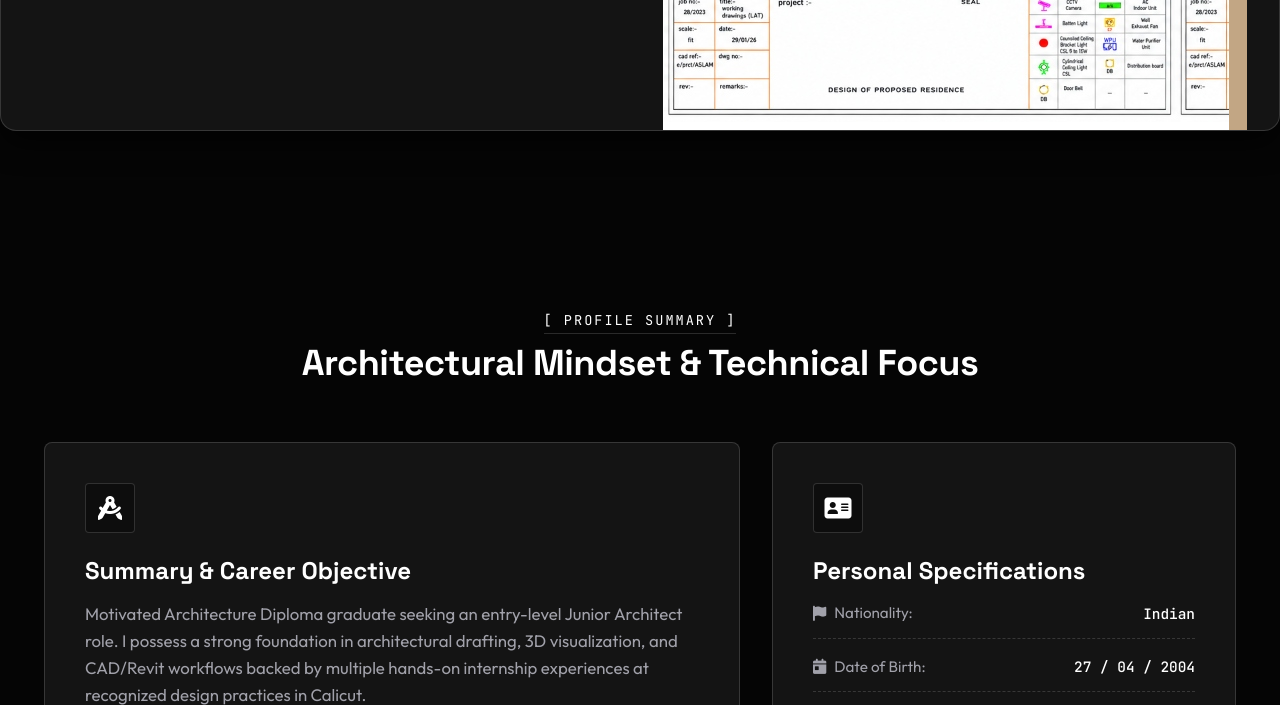
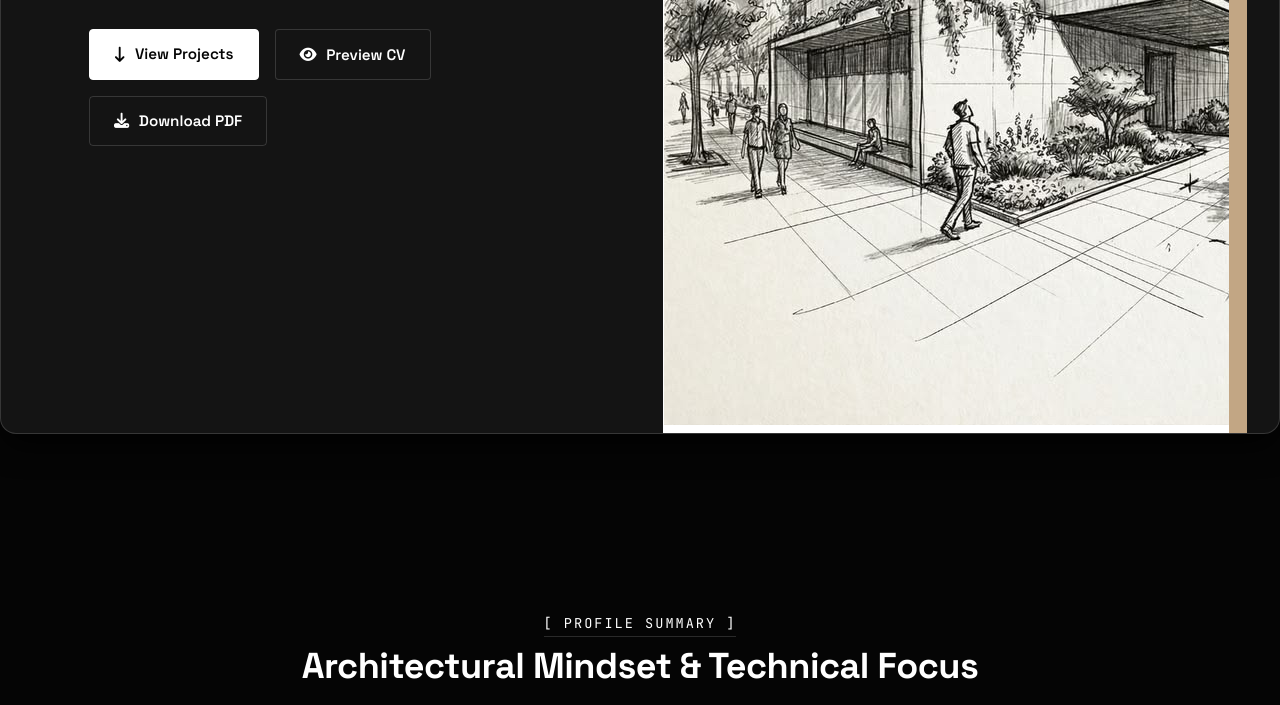
Before and after one commit to Aruunprakash/portfolio-athul, a plain HTML site: page index.html in a window 1280 px wide. Shown: the part 689-1394 px from the top of the page. Drawn offline with Linux system fonts and the light colour scheme.

Commit message:
first page image update
LiveReview Pre-Commit Check: skipped (iter:1, coverage:0%)

```diff
--- a/index.html
+++ b/index.html
@@ -88,8 +88,11 @@
 
       <div class="behance-cover-right">
         <!-- Single Cover Image Fitted Perfectly -->
-        <div class="cover-single-wrapper" onclick="openLightbox('assets/electrical_drawing_uploaded.jpg', 'GROUND & FIRST FLOOR PLAN (ELECTRICAL LAYOUT)', 'Ground & First Floor Plan Electrical Layout Details 29-01-2026.')">
-          <img src="assets/electrical_drawing_uploaded.jpg" alt="Ground & First Floor Electrical Layout Plan" class="cover-single-img">
+        <div class="cover-single-wrapper" onclick="openLightbox('assets/sketch.jpg', 'GROUND & FIRST FLOOR PLAN (ELECTRICAL LAYOUT)', 'Architectural freehand perspective sketch highlighting modern cantilevered volumes, integrated green balconies, and public realm interaction.')">
+          <img src="assets/sketch.jpg" alt="Intro image" class="cover-single-img">
+          <div class="drawing-hover-overlay">
+            <span class="hover-btn"><i class="fa-solid fa-magnifying-glass-plus"></i> Inspect Sketch</span>
+          </div>
         </div>
         <div class="cover-accent-stripe"></div>
       </div>
```
Also changed, not shown: assets/sketch.jpg (added), 1 other file.
